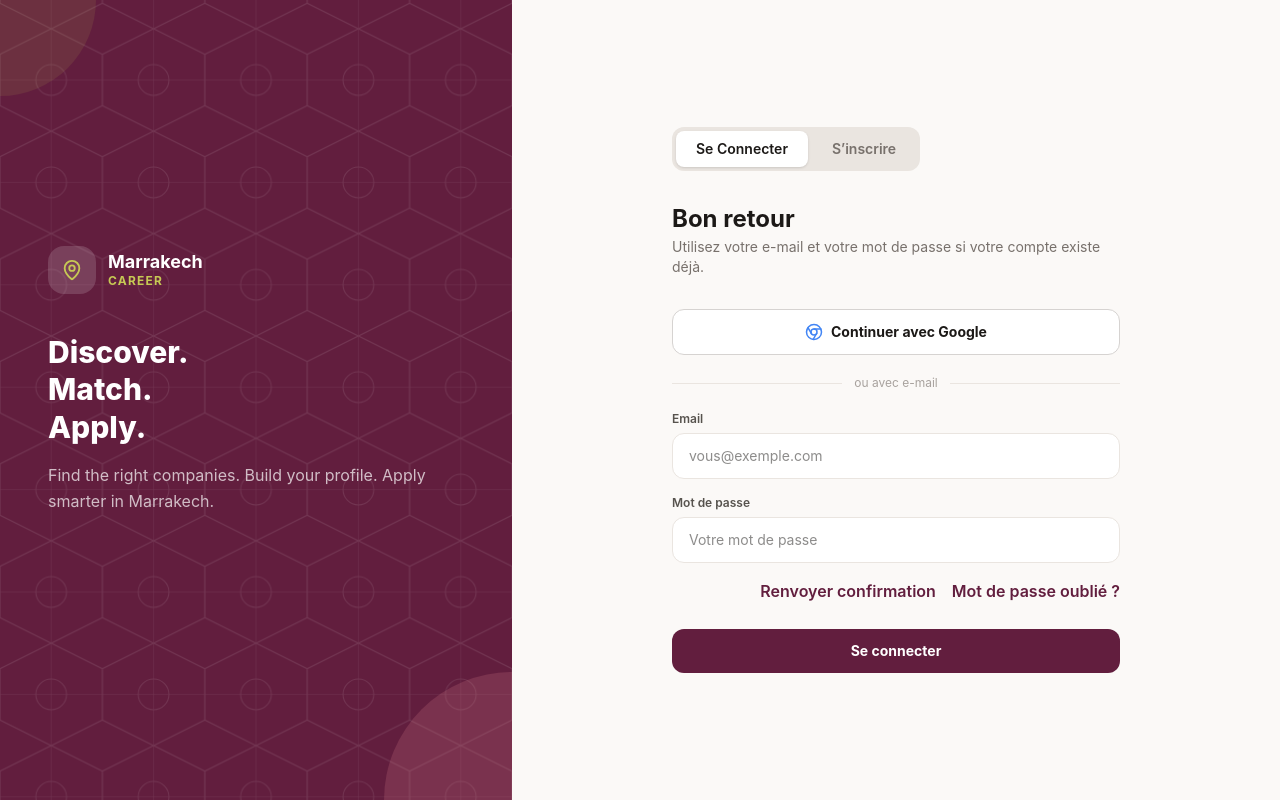
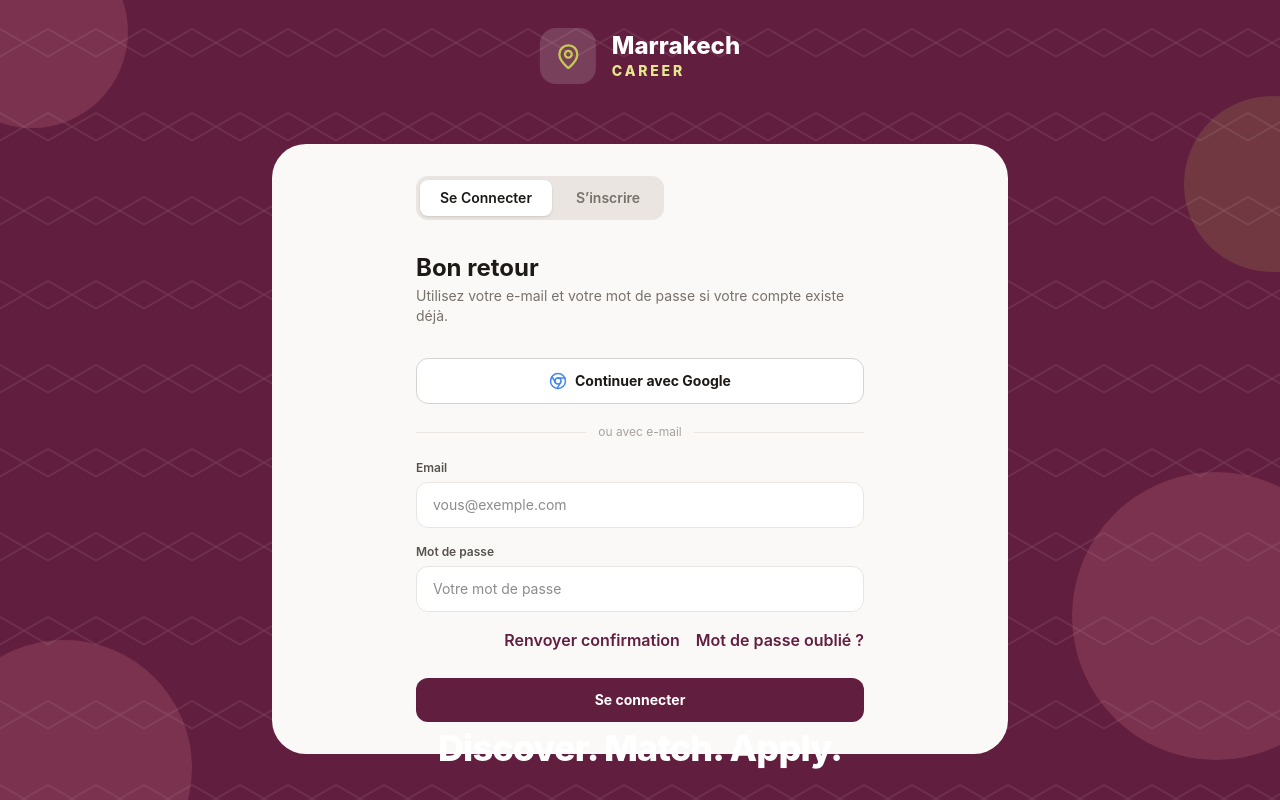
Before and after one commit to saralamlih077-beep/marrakech-career, a React (Vite) app: page / in a window 1280 px wide. Built offline with nearby package versions, Linux system fonts and the light colour scheme; no server answers; the database is empty.

Commit message:
Redesign desktop login layout

```diff
--- a/src/app/screens/LoginScreen.tsx
+++ b/src/app/screens/LoginScreen.tsx
@@ -119,12 +119,14 @@ export default function LoginScreen() {
   };
 
   return (
-    <div className="relative flex h-dvh flex-col overflow-hidden bg-[#621E3E] md:flex-row md:bg-transparent">
-      {/* Mobile brand background */}
-      <div className="pointer-events-none absolute inset-0 overflow-hidden md:hidden">
+    <div className="relative flex h-dvh flex-col overflow-hidden bg-[#621E3E]">
+      {/* Marrakech Career background */}
+      <div className="pointer-events-none absolute inset-0 overflow-hidden">
         <div className="absolute -left-16 -top-16 h-48 w-48 rounded-full bg-[#D9828D]/20" />
         <div className="absolute -right-20 top-24 h-44 w-44 rounded-full bg-[#C6C954]/15" />
         <div className="absolute inset-0 opacity-10 [background-image:linear-gradient(30deg,transparent_48%,white_49%,transparent_51%),linear-gradient(-30deg,transparent_48%,white_49%,transparent_51%)] [background-size:48px_84px]" />
+        <div className="absolute -bottom-24 -left-16 hidden h-64 w-64 rounded-full bg-[#D9828D]/20 md:block" />
+        <div className="absolute -right-20 bottom-10 hidden h-72 w-72 rounded-full bg-[#D9828D]/20 md:block" />
       </div>
       <div className="absolute left-6 top-4 z-10 flex items-center gap-2.5 md:hidden">
         <div className="flex h-9 w-9 items-center justify-center rounded-xl bg-white/15">
@@ -135,8 +137,17 @@ export default function LoginScreen() {
           <p className="text-[9px] font-extrabold tracking-[0.16em] text-[#E5E78F]">CAREER</p>
         </div>
       </div>
+      <div className="absolute left-1/2 top-7 z-10 hidden -translate-x-1/2 items-center gap-4 md:flex">
+        <div className="flex h-14 w-14 items-center justify-center rounded-2xl bg-white/15">
+          <MapPin size={27} className="text-[#C6C954]" />
+        </div>
+        <div>
+          <p className="text-2xl font-extrabold leading-tight text-white">Marrakech</p>
+          <p className="text-sm font-extrabold tracking-[0.2em] text-[#E5E78F]">CAREER</p>
+        </div>
+      </div>
       {/* Left brand panel */}
-      <div className="relative hidden w-2/5 flex-col overflow-hidden bg-[#621E3E] md:flex">
+      <div className="hidden">
         {/* Geometric Moroccan decoration */}
         <svg className="absolute inset-0 w-full h-full opacity-10" viewBox="0 0 400 900" preserveAspectRatio="xMidYMid slice">
           <defs>
@@ -175,7 +186,7 @@ export default function LoginScreen() {
       </div>
 
       {/* Right form panel */}
-      <div className="relative z-10 mt-20 flex min-h-0 w-full flex-1 flex-col items-center justify-start rounded-t-[42px] bg-[#FBF9F7] px-6 py-4 md:mt-0 md:flex-1 md:justify-center md:rounded-none md:p-12">
+      <div className="relative z-10 mt-20 flex min-h-0 w-full flex-1 flex-col items-center justify-start rounded-t-[42px] bg-[#FBF9F7] px-6 py-4 md:mx-auto md:mt-36 md:min-h-0 md:w-[min(46rem,calc(100%-3rem))] md:flex-none md:rounded-[34px] md:px-16 md:py-8">
         <div className="w-full max-w-md">
           <div className="mb-3 flex w-fit gap-1 rounded-xl bg-[#EAE5E0] p-1 md:mb-8">
             {(['login', 'register'] as const).map(mode => (
@@ -243,6 +254,7 @@ export default function LoginScreen() {
 
         </div>
       </div>
+      <p className="absolute bottom-8 left-1/2 z-10 hidden -translate-x-1/2 whitespace-nowrap text-4xl font-extrabold tracking-tight text-white md:block">Discover. Match. Apply.</p>
     </div>
   );
 }
```
